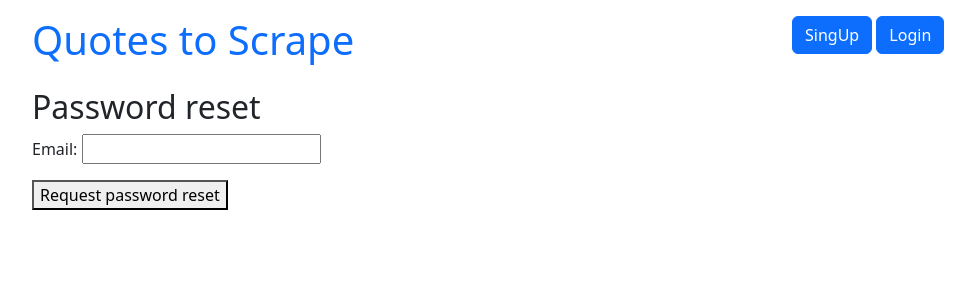
After one commit to yulyan407/GoIT_Web_HomeWork_10, a Django app: page /users/reset-password/ in a window 1280 px wide. The commit adds this page. Shown: the top 300 px of the page, without its empty margins (50-1025 px from the left). Run offline with Django 5.2, Linux system fonts and the light colour scheme.

Commit message:
HW-13, +reset password, +.env

```diff
--- a/hw_project/users/templates/users/login.html
+++ b/hw_project/users/templates/users/login.html
@@ -34,6 +34,9 @@
         </div>
         <button type="submit" class="btn btn-primary">Submit</button>
         <button type="reset" class="btn btn-secondary">Reset</button>
+        <div class="small text-center">
+        <a href="{% url 'users:password_reset' %}" class="text-center"><i>Forgot Password?</i></a>
+        </div>
     </form>
 </div>
 {% endblock %}
--- /dev/null
+++ b/hw_project/users/templates/users/password_reset.html
@@ -0,0 +1,13 @@
+{% extends 'quotes/base.html' %}
+
+{% block content %}
+
+    <h2>Password reset</h2>
+        <form method="post">
+            {% csrf_token %}
+            {{ form.as_p }}
+            <button type="submit">Request password reset</button>
+        </form>
+
+
+{% endblock %}
--- /dev/null
+++ b/hw_project/users/templates/users/password_reset_subject.txt
@@ -0,0 +1 @@
+Password Reset
--- a/hw_project/users/urls.py
+++ b/hw_project/users/urls.py
@@ -1,5 +1,6 @@
 from django.urls import path
-from django.contrib.auth.views import LoginView
+from django.contrib.auth.views import LoginView,\
+    PasswordResetDoneView, PasswordResetConfirmView, PasswordResetCompleteView
 
 from . import views
 from .forms import LoginForm
@@ -14,4 +15,13 @@ urlpatterns = [
     path('logout/', views.logout_view, name='logout'),
     path('add-author', views.add_author, name='add_author'),
     path('add-quote', views.add_quote, name='add_quote'),
+    path('reset-password/', views.ResetPasswordView.as_view(), name='password_reset'),
+    path('reset-password/done/', PasswordResetDoneView.as_view(template_name='users/password_reset_done.html'),
+         name='password_reset_done'),
+    path('reset-password/confirm/<uidb64>/<token>/',
+         PasswordResetConfirmView.as_view(template_name='users/password_reset_confirm.html',
+        success_url='/users/reset-password/complete/'),name='password_reset_confirm'),
+    path('reset-password/complete/',
+         PasswordResetCompleteView.as_view(template_name='users/password_reset_complete.html'),
+         name='password_reset_complete'),
 ]
--- a/hw_project/users/views.py
+++ b/hw_project/users/views.py
@@ -1,8 +1,11 @@
+from django.views import View
+from django.contrib import messages
+from django.contrib.auth import authenticate, login, logout
+from django.contrib.auth.decorators import login_required
+from django.contrib.auth.views import PasswordResetView
+from django.contrib.messages.views import SuccessMessageMixin
 from django.shortcuts import render, redirect
-from django.contrib.auth.decorators import login_required
-from django.views import View
-from django.contrib.auth import logout
-from django.contrib import messages
+from django.urls import reverse_lazy
 
 from .forms import RegisterForm, AddAuthorForm, AddQuoteForm
 from .models import Author, Quote
@@ -61,3 +64,12 @@ def add_quote(request):
             quote.save()
             return redirect(to='/page/1')
     return render(request, 'users/add_quote.html', context={"form": form})
+
+
+class ResetPasswordView(SuccessMessageMixin, PasswordResetView):
+    template_name = 'users/password_reset.html'
+    email_template_name = 'users/password_reset_email.html'
+    html_email_template_name = 'users/password_reset_email.html'
+    success_url = reverse_lazy('users:password_reset_done')
+    success_message = "An email with instructions to reset your password has been sent to %(email)s."
+    subject_template_name = 'users/password_reset_subject.txt'
--- a/pyproject.toml
+++ b/pyproject.toml
@@ -10,6 +10,7 @@ python = "^3.10"
 django = "^5.0"
 pymongo = "3.12.0"
 psycopg2 = "^2.9.9"
+django-environ = "^0.11.2"
 
 
 [build-system]
```
Also changed, not shown: hw_project/hw_project/settings.py (+16 -1 lines), hw_project/users/templates/users/password_reset_complete.html (added, +7 -0 lines), hw_project/users/templates/users/password_reset_confirm.html (added, +12 -0 lines), hw_project/users/templates/users/password_reset_done.html (added, +8 -0 lines), hw_project/users/templates/users/password_reset_email.html (added, +15 -0 lines), hw_project/db.sqlite3, 2 other files.
